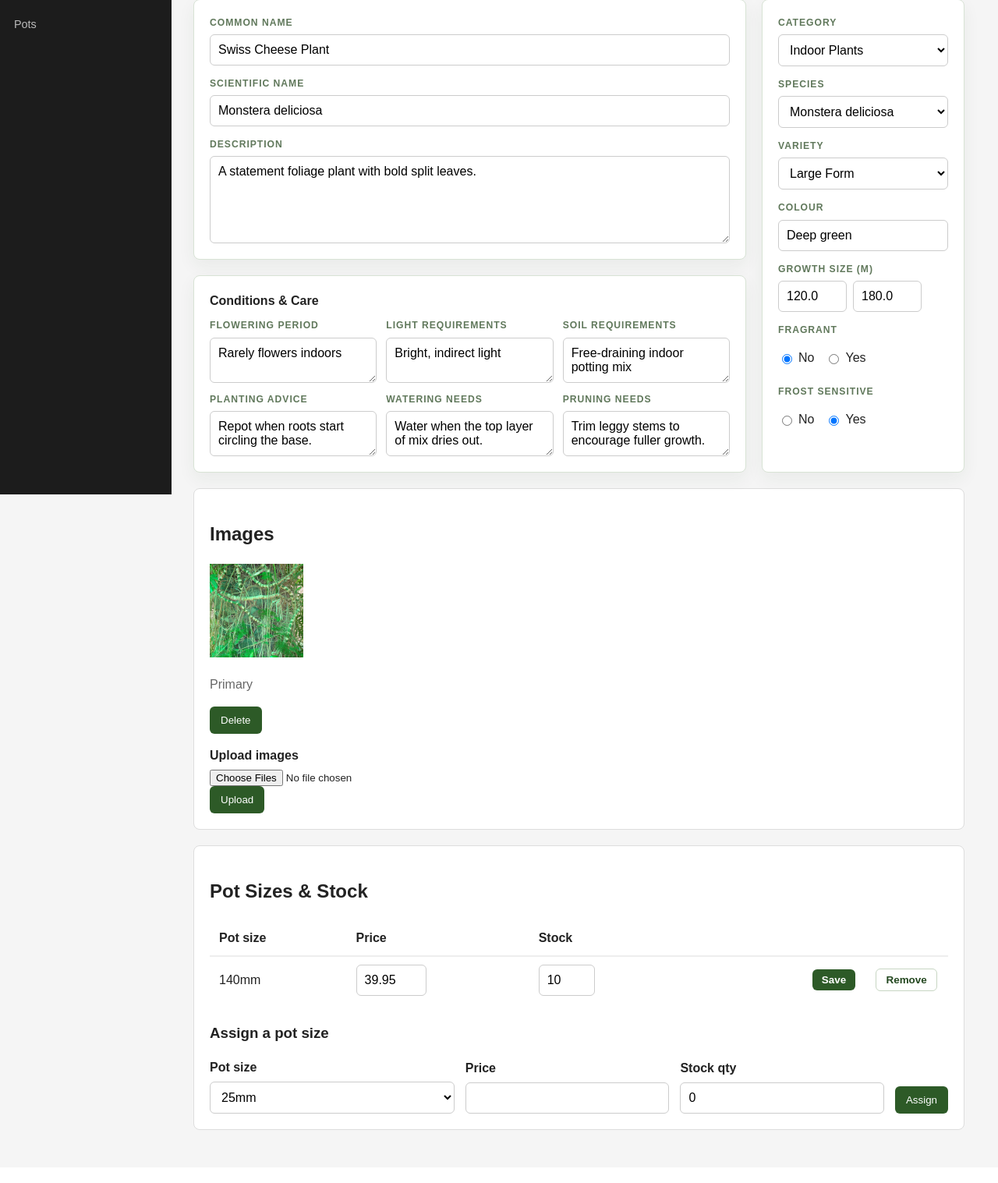
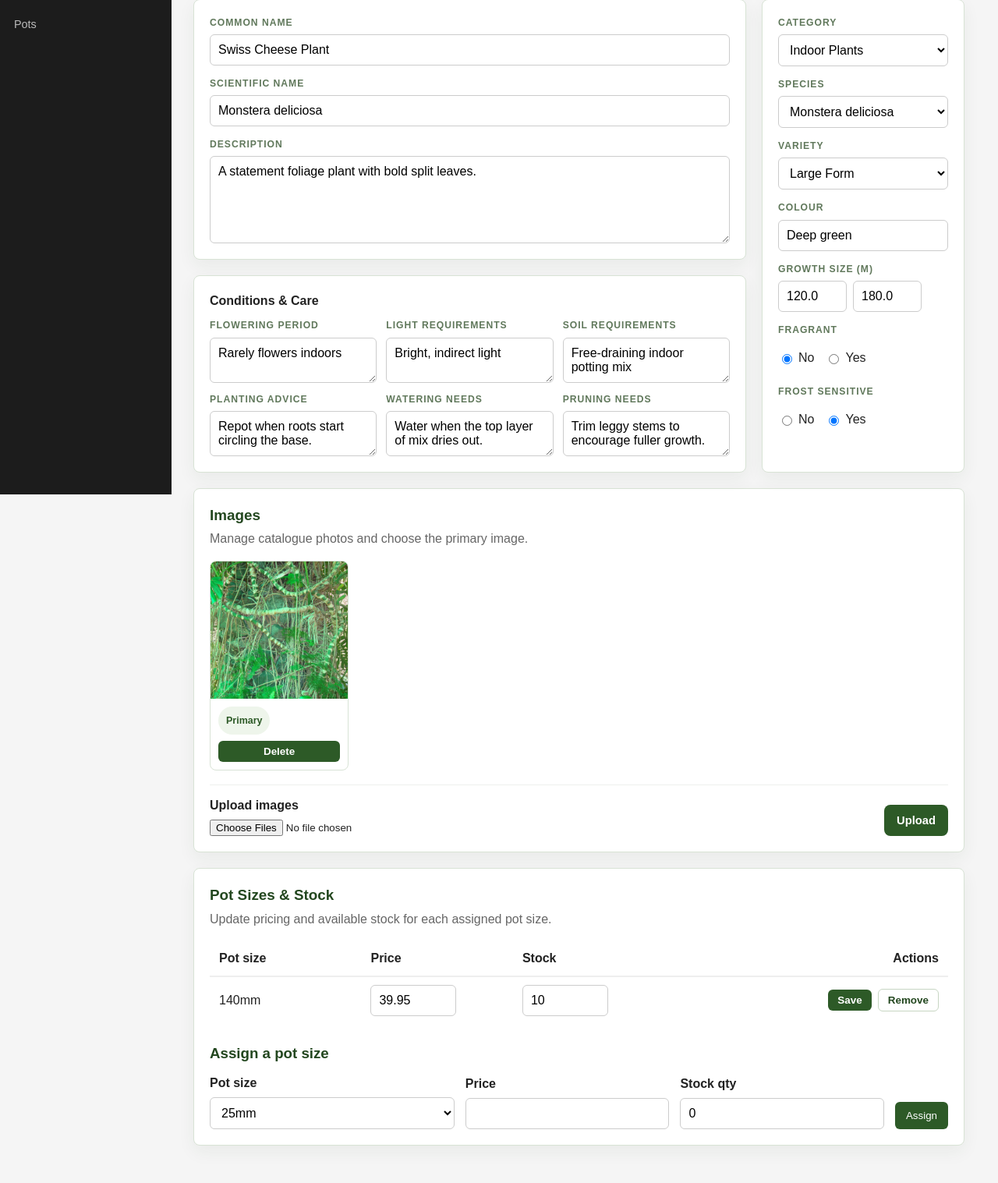
Before and after one commit to rowanjames04/SDS-Plant-Nursery, a Flask app: page /admin/plants/1 in a window 1280 px wide. Shown: the part 239-1756 px from the top of the page at 78% size. Before the commit the page ends 1688 px from the top, so only its background shows below. Run offline with Flask 3, Linux system fonts and the light colour scheme; a user stored in the database is signed in; data comes from the database, SQL or seed files in the repository.

Commit message:
Refine admin plant detail image management and pot stock layout

```diff
--- a/static/css/admin.css
+++ b/static/css/admin.css
@@ -239,6 +239,37 @@
     margin: 0;
 }
 
+.admin-table-actions .button-link {
+    width: auto;
+}
+
+.admin-content .status {
+    display: inline-flex;
+    align-items: center;
+    justify-content: center;
+    width: fit-content;
+    min-height: 28px;
+    padding: 4px 10px;
+    border-radius: 999px;
+    font-size: 0.78rem;
+    font-weight: 700;
+}
+
+.admin-content .status.active {
+    background: #eef5eb;
+    color: #2d5a27;
+}
+
+.admin-content .status.pending {
+    background: #fff6df;
+    color: #8a5a00;
+}
+
+.admin-content .status.cancelled {
+    background: #fdecec;
+    color: #9d2d24;
+}
+
 .admin-search-form {
     display: grid;
     grid-template-columns: minmax(240px, 360px) auto auto;
@@ -348,6 +379,103 @@
     min-height: 40px;
 }
 
+.admin-image-grid {
+    display: grid;
+    grid-template-columns: repeat(auto-fill, minmax(150px, 1fr));
+    gap: 14px;
+    margin-bottom: 18px;
+}
+
+.admin-image-tile {
+    border: 1px solid #d8e3d5;
+    border-radius: 8px;
+    overflow: hidden;
+    background: #fff;
+}
+
+.admin-image-tile img {
+    display: block;
+    width: 100%;
+    aspect-ratio: 1;
+    object-fit: cover;
+    background: #eef3ed;
+}
+
+.admin-image-tile__meta {
+    display: grid;
+    gap: 8px;
+    padding: 10px;
+}
+
+.admin-image-tile__meta form {
+    margin: 0;
+}
+
+.admin-image-tile__meta .button-link {
+    width: 100%;
+}
+
+.admin-upload-form {
+    display: grid;
+    grid-template-columns: minmax(240px, 1fr) auto;
+    gap: 12px;
+    align-items: end;
+    padding-top: 14px;
+    border-top: 1px solid #eef0ed;
+}
+
+.admin-upload-form button {
+    width: auto;
+    min-height: 40px;
+}
+
+.admin-inventory-table {
+    table-layout: fixed;
+}
+
+.admin-inventory-table th:first-child,
+.admin-inventory-table td:first-child {
+    width: 18%;
+}
+
+.admin-inventory-table th:nth-child(2),
+.admin-inventory-table td:nth-child(2) {
+    width: 18%;
+}
+
+.admin-inventory-table th:nth-child(3),
+.admin-inventory-table td:nth-child(3) {
+    width: 30%;
+}
+
+.admin-inventory-table th:last-child,
+.admin-inventory-table td:last-child {
+    width: 190px;
+    text-align: right;
+}
+
+.admin-money-input,
+.admin-stock-input {
+    max-width: 110px;
+}
+
+.admin-stock-cell {
+    display: flex;
+    align-items: center;
+    gap: 8px;
+    flex-wrap: wrap;
+}
+
+.admin-subsection-heading {
+    margin-top: 24px;
+    margin-bottom: 12px;
+}
+
+.admin-subsection-heading h3 {
+    margin: 0;
+    color: #23471f;
+}
+
 .taxonomy-add-form {
     display: grid;
     grid-template-columns: 22% minmax(260px, 1fr) auto;
@@ -422,6 +550,7 @@
     .admin-pot-assign-form,
     .admin-detail-layout,
     .admin-search-form,
+    .admin-upload-form,
     .admin-pot-add-form,
     .taxonomy-add-form {
         grid-template-columns: 1fr;
@@ -441,6 +570,7 @@
 
     .admin-form-actions button,
     .admin-pot-assign-form button,
+    .admin-upload-form button,
     .admin-pot-add-form button,
     .admin-search-form .button-link,
     .taxonomy-add-form button {
--- a/templates/admin/plant_detail.html
+++ b/templates/admin/plant_detail.html
@@ -118,28 +118,35 @@
     </section>
 </div>
 
-<section class="card">
+<section class="card card--soft admin-media-card">
+    <div class="admin-card-header">
+        <div>
             <h2>Images</h2>
+            <p class="muted">Manage catalogue photos and choose the primary image.</p>
+        </div>
+    </div>
     {% if plant.images %}
-    <div style="display:flex;gap:12px;flex-wrap:wrap;margin-bottom:16px;">
+    <div class="admin-image-grid">
         {% for image in plant.images %}
-        <div>
-            <img src="{{ url_for('static', filename='images/' ~ image) }}" alt="{{ plant.common_name }}" style="width:120px;height:120px;object-fit:cover;">
+        <div class="admin-image-tile">
+            <img src="{{ url_for('static', filename='images/' ~ image) }}" alt="{{ plant.common_name }}">
+            <div class="admin-image-tile__meta">
                 {% if loop.first %}
-            <p class="muted">Primary</p>
+                    <span class="status active">Primary</span>
                 {% else %}
-            <form method="post" action="{{ url_for('admin.reorder_plant_images', id=plant.id) }}" style="margin-top:4px;">
+                    <form method="post" action="{{ url_for('admin.reorder_plant_images', id=plant.id) }}">
                         <input type="hidden" name="images[]" value="{{ image }}">
                         {% for other in plant.images if other != image %}
                         <input type="hidden" name="images[]" value="{{ other }}">
                         {% endfor %}
-                <button type="submit">Set as primary</button>
+                        <button class="button-link button-link--sm button-secondary" type="submit">Set primary</button>
                     </form>
                 {% endif %}
-            <form method="post" action="{{ url_for('admin.delete_plant_image', id=plant.id) }}" style="margin-top:4px;">
+                <form method="post" action="{{ url_for('admin.delete_plant_image', id=plant.id) }}">
                     <input type="hidden" name="filename" value="{{ image }}">
-                <button type="submit">Delete</button>
+                    <button class="button-link button-link--sm" type="submit">Delete</button>
                 </form>
+            </div>
         </div>
         {% endfor %}
     </div>
@@ -147,35 +154,30 @@
     <p class="muted">No images yet.</p>
     {% endif %}
 
-    <form method="post" action="{{ url_for('admin.upload_plant_images', id=plant.id) }}" enctype="multipart/form-data">
+    <form class="admin-upload-form" method="post" action="{{ url_for('admin.upload_plant_images', id=plant.id) }}" enctype="multipart/form-data">
         <div class="input-group">
             <label>Upload images</label>
             <input type="file" name="images" multiple accept=".png,.jpg,.jpeg,.webp">
         </div>
-        <div>
-            <button type="submit">Upload</button>
-        </div>
+        <button class="button-link" type="submit">Upload</button>
     </form>
 </section>
 
-<section class="card" id="pot-sizes">
+<section class="card card--soft admin-inventory-card" id="pot-sizes">
+    <div class="admin-card-header">
+        <div>
             <h2>Pot Sizes & Stock</h2>
+            <p class="muted">Update pricing and available stock for each assigned pot size.</p>
+        </div>
+    </div>
     {% if plant.plant_pots %}
-    <table class="data-table">
-        <colgroup>
-            <col style="width:15%;">
-            <col style="width:20%;">
-            <col style="width:30%;">
-            <col style="width:1%;white-space:nowrap;">
-            <col style="width:1%;white-space:nowrap;">
-        </colgroup>
+    <table class="data-table admin-inventory-table">
         <thead>
             <tr>
                 <th>Pot size</th>
                 <th>Price</th>
                 <th>Stock</th>
-                <th></th>
-                <th></th>
+                <th>Actions</th>
             </tr>
         </thead>
         <tbody>
@@ -183,22 +185,24 @@
             {% set form_id = 'update-pot-' ~ pp.pot_id %}
             <tr>
                 <td>{{ pp.pot.size }}mm</td>
-                <td><input form="{{ form_id }}" type="number" name="price" step="0.01" min="0" value="{{ pp.price }}" style="width:90px;"></td>
-                <td style="white-space:nowrap;">
-                    <input form="{{ form_id }}" type="number" name="stock_qty" min="0" value="{{ pp.stock_qty }}" style="width:72px;">
+                <td><input class="admin-money-input" form="{{ form_id }}" type="number" name="price" step="0.01" min="0" value="{{ pp.price }}"></td>
+                <td>
+                    <div class="admin-stock-cell">
+                        <input class="admin-stock-input" form="{{ form_id }}" type="number" name="stock_qty" min="0" value="{{ pp.stock_qty }}">
                         {% if pp.stock_qty == 0 %}
-                        <span class="status cancelled" style="margin-left:8px;">Out of stock</span>
+                        <span class="status cancelled">Out of stock</span>
                         {% elif pp.stock_qty < 5 %}
-                        <span class="status pending" style="margin-left:8px;">Low</span>
+                        <span class="status pending">Low</span>
                         {% endif %}
+                    </div>
                 </td>
-                <td style="white-space:nowrap;">
-                    <button form="{{ form_id }}" class="button-link button-link--sm" type="submit" style="width:auto;">Save</button>
-                </td>
-                <td style="white-space:nowrap;">
+                <td>
+                    <div class="admin-table-actions">
+                        <button form="{{ form_id }}" class="button-link button-link--sm" type="submit">Save</button>
                         <form method="post" action="{{ url_for('admin.unassign_pot', id=plant.id, pot_id=pp.pot_id) }}" onsubmit="return confirm('Remove this pot size?');">
-                        <button class="button-link button-link--sm button-secondary" type="submit" style="width:auto;">Remove</button>
+                            <button class="button-link button-link--sm button-secondary" type="submit">Remove</button>
                         </form>
+                    </div>
                 </td>
             </tr>
             {% endfor %}
@@ -212,7 +216,9 @@
     {% endif %}
 
     {% if available_pots %}
-    <h3 style="margin-top:24px;">Assign a pot size</h3>
+    <div class="admin-subsection-heading">
+        <h3>Assign a pot size</h3>
+    </div>
     <form method="post" action="{{ url_for('admin.assign_pot', id=plant.id) }}" class="form admin-pot-assign-form">
         <div class="input-group">
             <label>Pot size</label>
```
Lines whose indentation alone changed are shown as unchanged.
